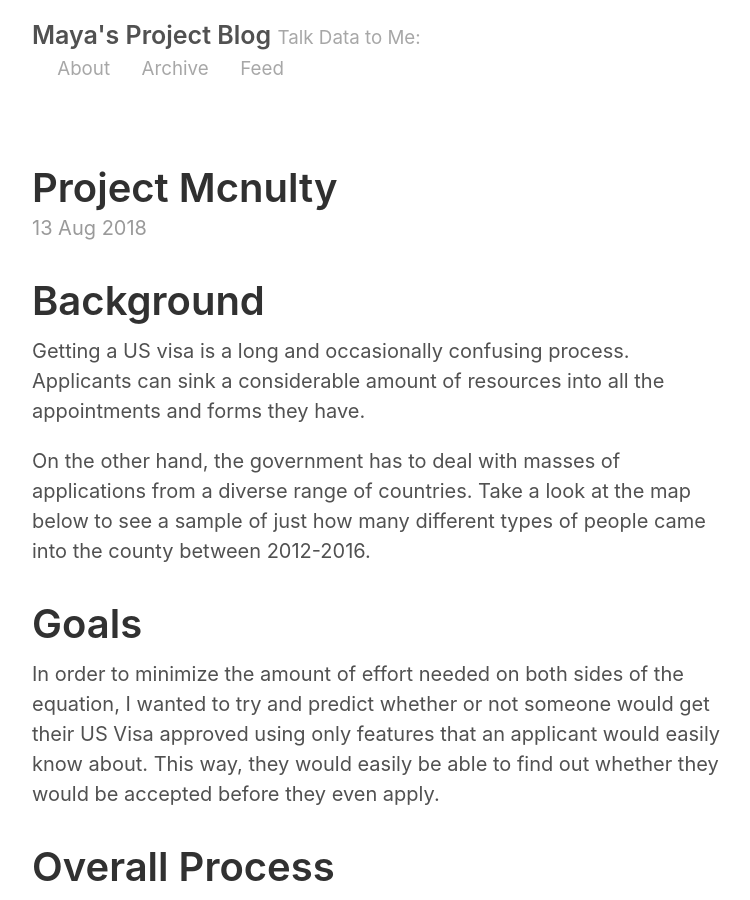
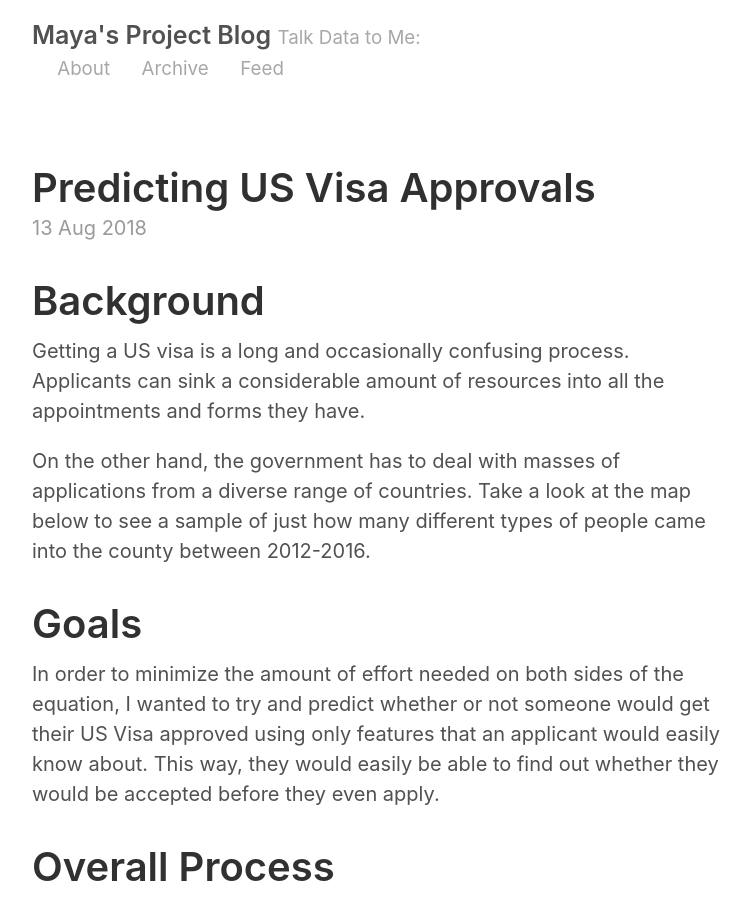
Before and after one commit to mayamadhavan/mayamadhavan.github.io, a Jekyll site: the page built from _posts/2018-08-13-project-mcnulty.md, in a window 1280 px wide and 900 px high. Shown: the whole window, without its empty margins (258-1008 px from the left). Built offline with Jekyll 4.4.1, drawn with Linux system fonts in a browser that asks for light colours; our own code applies the rules of GitHub Pages for plain Markdown files.

Commit message:
Update 2018-08-13-project-mcnulty.md

```diff
--- a/_posts/2018-08-13-project-mcnulty.md
+++ b/_posts/2018-08-13-project-mcnulty.md
@@ -1,4 +1,7 @@
-
+---
+layout: post
+title: Predicting US Visa Approvals
+---
 
 # Background
 Getting a US visa is a long and occasionally confusing process. Applicants can sink a considerable amount of resources into all the appointments and forms they have.
```
